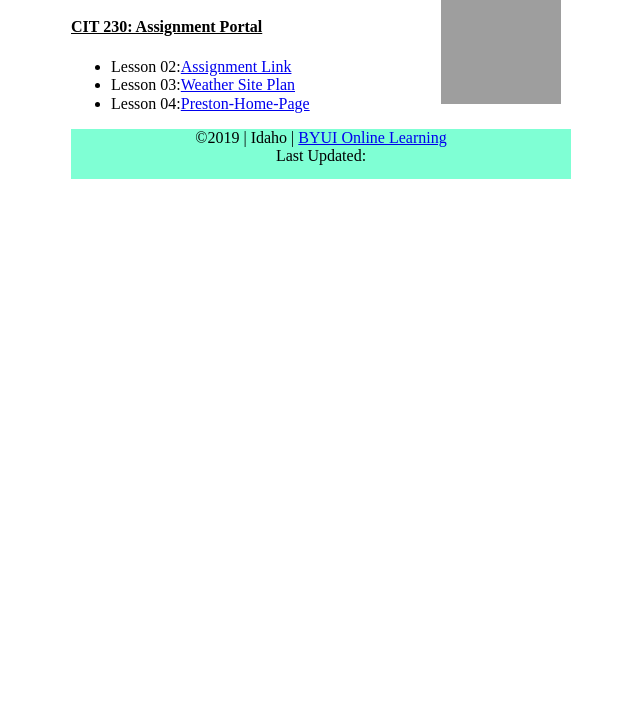
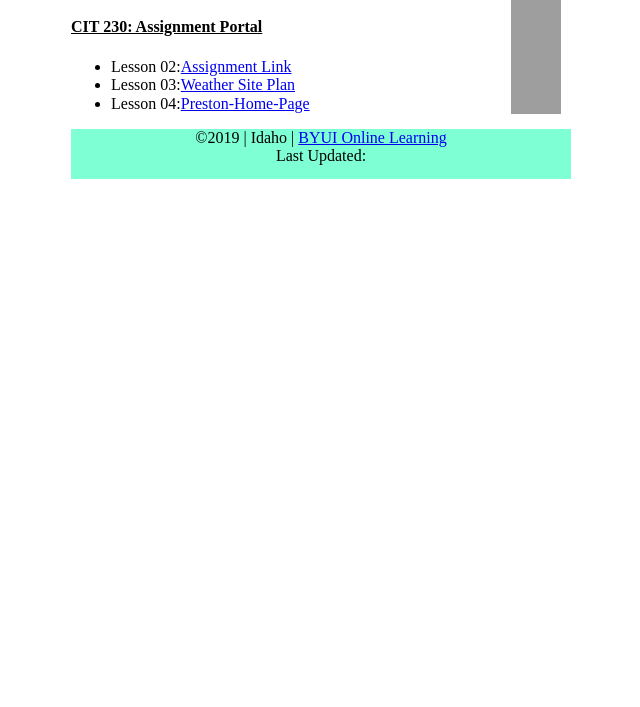
Before and after one commit to camijeanne123/camijeanne123.github.io, a plain HTML site: page index.html in a window 1280 px wide. Shown: the part 93-800 px from the top of the page, without its empty margins (319-959 px from the left). Drawn offline with Linux system fonts and the light colour scheme; files that its build step writes are made by us from their sources; grey boxes are pictures that could not be loaded.

Commit message:
updated commit

```diff
--- a/index.html
+++ b/index.html
@@ -29,7 +29,7 @@
       <ul>
           <li>Lesson 02:<a href="design-principles.html">Assignment Link</a></li>
           <li>Lesson 03:<a href="camijeanne123.github.io/Lesson 3/index.html">Weather Site Plan</a></li>
-          <li>Lesson 04:<a href="preston-4.html">Preston-Home-Page</a></li>
+          <li>Lesson 04:<a href="camijeanne123.github.io/Lesson-4/preston-4.html">Preston-Home-Page</a></li>
       </ul>
     </div>
     <footer>
--- a/style.css
+++ b/style.css
@@ -17,8 +17,8 @@ header{
 }
 img{
     float: right;
-    width: 120px;
-    height: 150px;
+    width: 10%;
+    height: 20%;
     margin-right: 10px;
     margin-top: -6.5em;
 }
```
